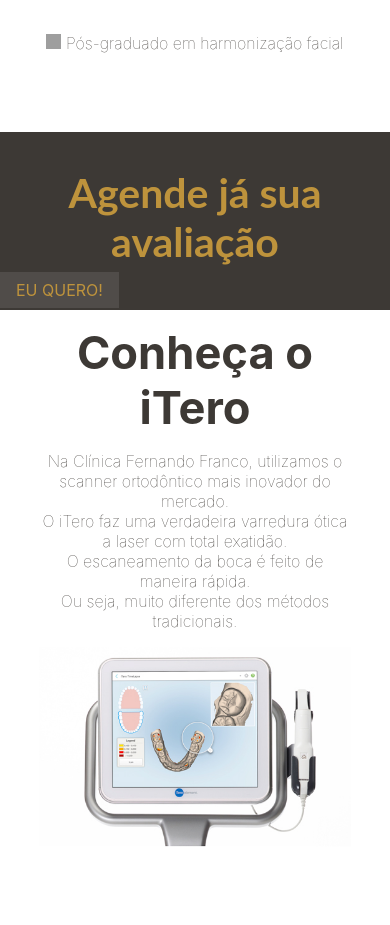
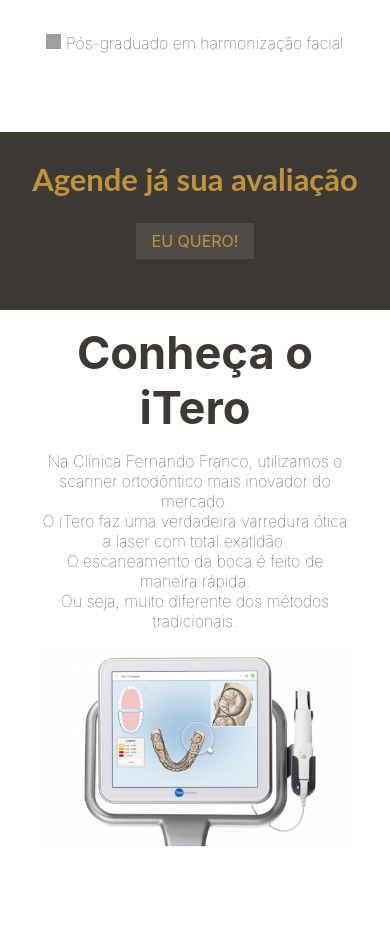
Before and after one commit to sanyecaroline/site_fernando, a React (Create React App) app: page / in a window 390 px wide. Shown: the part 2503-3428 px from the top of the page. Built offline with nearby package versions, Linux system fonts and the light colour scheme; grey boxes are pictures that could not be loaded.

Commit message:
change mobile

```diff
--- a/src/sections/Evaluation.js
+++ b/src/sections/Evaluation.js
@@ -37,6 +37,9 @@
 const TextContainer = styled.h2`
   font: 700 41px "Lato","Open Sans","Arial",sans-serif;
   color: ${props => props.theme.pallete.secondary.main};
+  ${mobile(css`
+    font: 700 31px "Lato","Open Sans","Arial",sans-serif;
+  `)};
 `;
 
 const DivTextContainer = styled.div`
@@ -47,7 +50,6 @@
     width:100%;
     text-align: center;
     padding-right: 0px;
-    margin-bottom: -20px;
   `)};
 `;
 
@@ -57,7 +59,7 @@
   width: 40%;
   ${mobile(css`
     width:100%;
-    text-align: center;
+    flex-direction: inherit;
     height: 20px;
   `)};
 `;
--- a/src/sections/Itero.js
+++ b/src/sections/Itero.js
@@ -57,7 +57,6 @@
 `;
 
 const Text = styled.div`
-  width: 100%;
   font-weight: lighter;
   margin: 0 auto;
   text-align: center;
```
